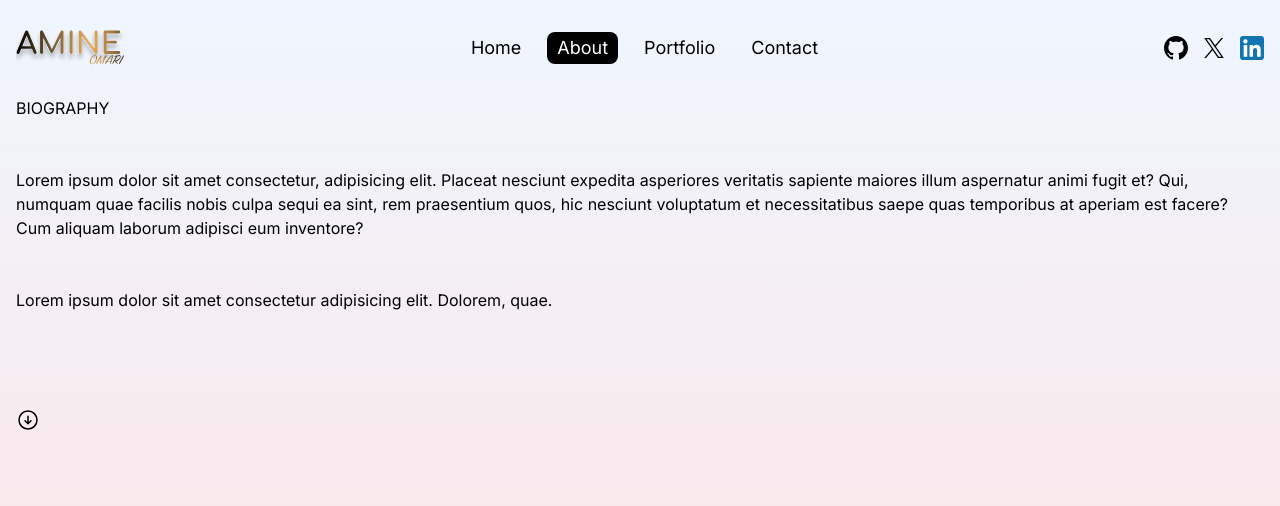
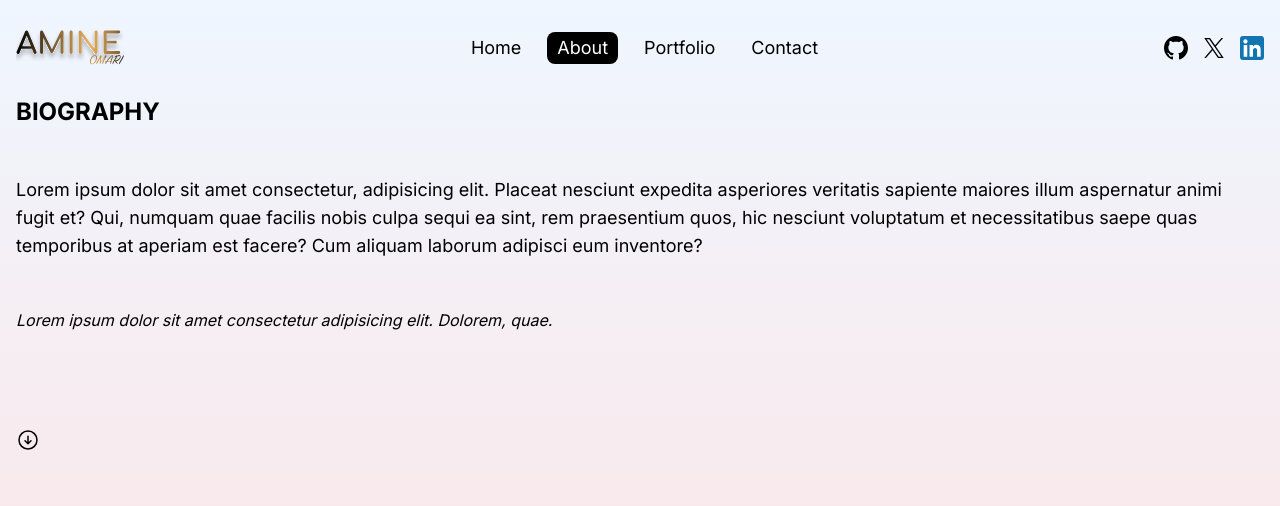
Before and after one commit to amine-omari/my-portfolio, a Next.js app: page /about in a window 1280 px wide. Shown: the top 506 px of the page. Built offline with nearby package versions, Linux system fonts and the light colour scheme.

Commit message:
feat: add biograohy content style in about age

```diff
--- a/src/app/about/page.jsx
+++ b/src/app/about/page.jsx
@@ -16,12 +16,12 @@ const AboutPage = () => {
         {/* Text Container */}
         <div>
           {/* Biography Container */}
-          <div className="flex flex-col gap-12 justify-center">
+          <div className="flex flex-col space-y-12 justify-center">
             {/* Biography Title */}
-            <h1>BIOGRAPHY</h1>
+            <h1 className="font-bold text-2xl">BIOGRAPHY</h1>
 
             {/* Biography Description */}
-            <p>
+            <p className="text-lg">
               Lorem ipsum dolor sit amet consectetur, adipisicing elit. Placeat
               nesciunt expedita asperiores veritatis sapiente maiores illum
               aspernatur animi fugit et? Qui, numquam quae facilis nobis culpa
@@ -30,13 +30,13 @@ const AboutPage = () => {
               aliquam laborum adipisci eum inventore?
             </p>
             {/* Biography Quote */}
-            <span>
+            <span className="italic">
               Lorem ipsum dolor sit amet consectetur adipisicing elit. Dolorem,
               quae.
             </span>
 
             {/* Biography Signature */}
-            <div></div>
+            <div className="self-end"></div>
 
             {/* Scroll Icon SVG */}
             <div>
```
